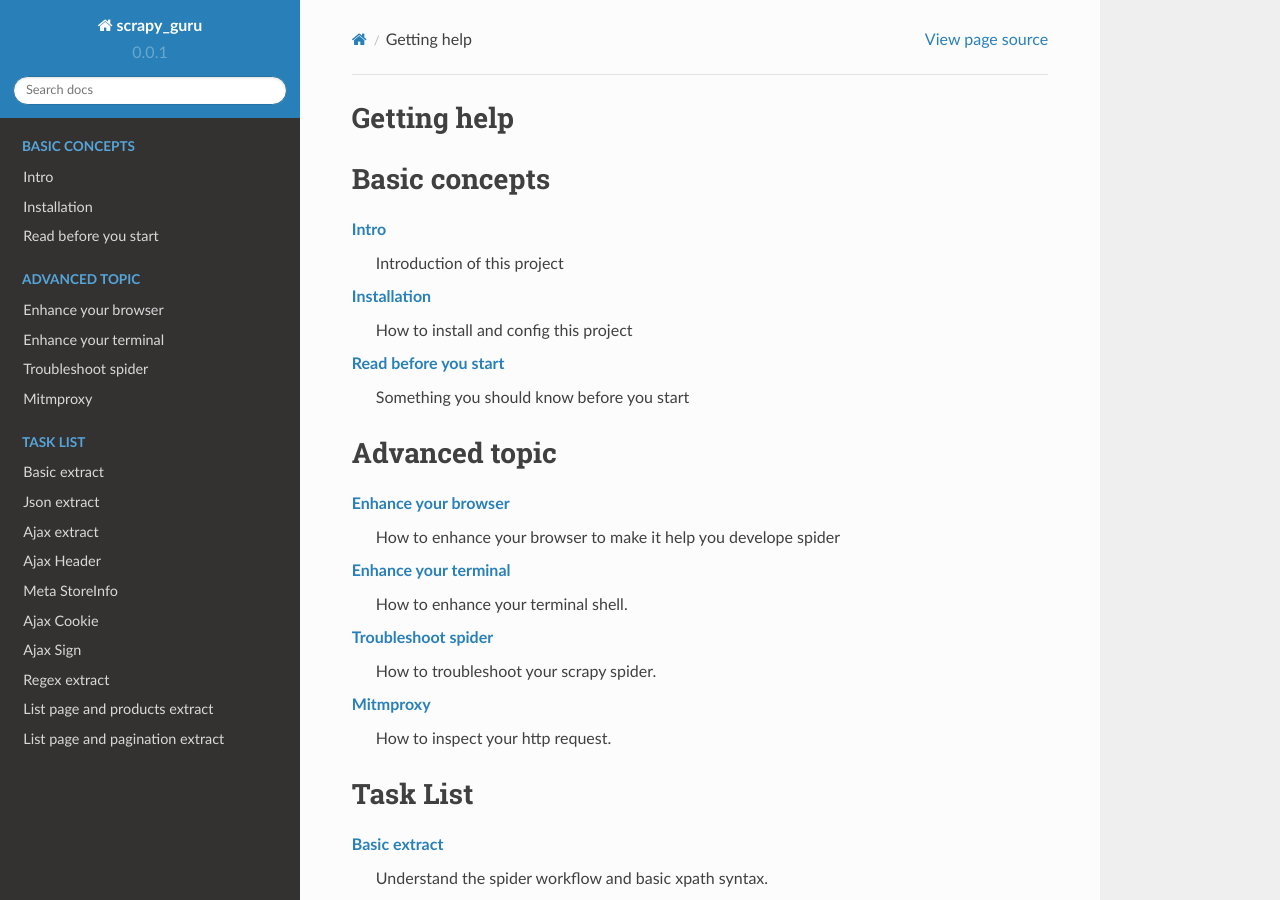
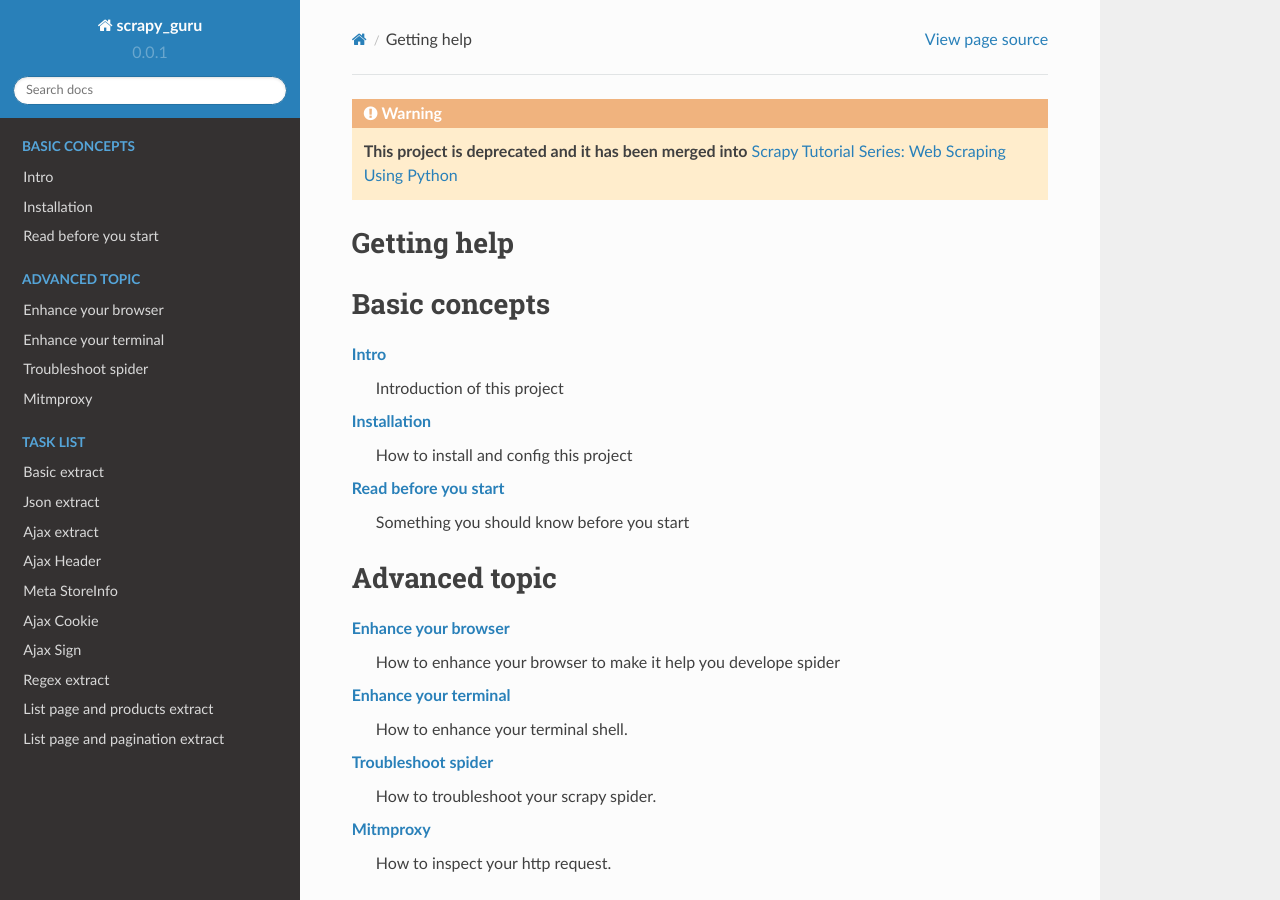
Before and after one commit to michael-yin/scrapy_guru, a Sphinx documentation site: the page built from docs/source/index.rst, in a window 1280 px wide and 900 px high. Built offline with Sphinx 7.4.7 and the Read the Docs theme 2.0.0, drawn with Linux system fonts in a browser that asks for light colours.

Commit message:
add deprecated warning

```diff
--- a/docs/source/index.rst
+++ b/docs/source/index.rst
@@ -3,6 +3,9 @@
    You can adapt this file completely to your liking, but it should at least
    contain the root `toctree` directive.
 
+.. warning::
+
+    **This project is deprecated and it has been merged into** `Scrapy Tutorial Series: Web Scraping Using Python <https://blog.michaelyin.info/scrapy-tutorial-series-web-scraping-using-python/>`_
 
 Getting help
 ============
--- a/readme.rst
+++ b/readme.rst
@@ -1,3 +1,5 @@
+**This project is deprecated and it has been merged into [Scrapy Tutorial Series: Web Scraping Using Python](https://blog.michaelyin.info/scrapy-tutorial-series-web-scraping-using-python/)**
+
 =============
 Intro
 =============
--- a/readme.zh.rst
+++ b/readme.zh.rst
@@ -1,3 +1,5 @@
+**该项目已经不再维护，并且已经被合并 [Scrapy Tutorial Series: Web Scraping Using Python](https://blog.michaelyin.info/scrapy-tutorial-series-web-scraping-using-python/)**
+
 =======
 介绍
 =======
```
